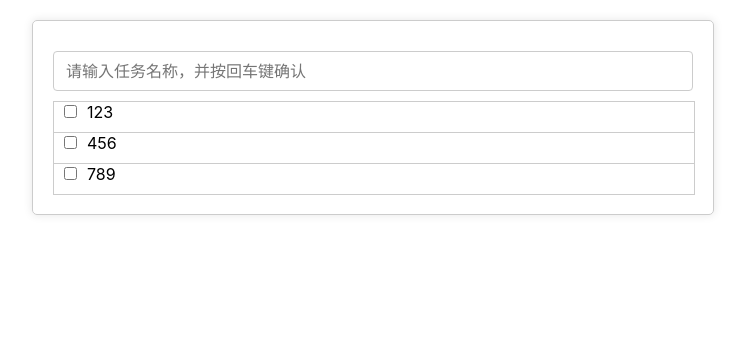
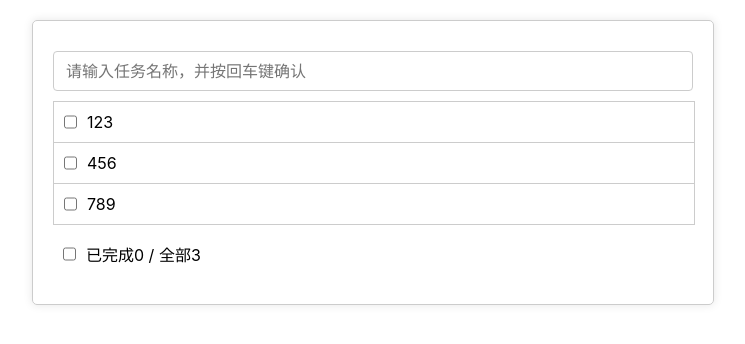
Before and after one commit to whyiyhw/react-study, a React (Create React App) app: page / in a window 1280 px wide. Shown: the top 344 px of the page, without its empty margins (267-1012 px from the left). Built offline with nearby package versions, Linux system fonts and the light colour scheme.

Commit message:
completed todo list

```diff
--- a/src/component/TaskApp/TaskFooter/index.jsx
+++ b/src/component/TaskApp/TaskFooter/index.jsx
@@ -1,10 +1,26 @@
 import React, {Component} from 'react';
+import footer from './index.module.css';
 
 class TaskFooter extends Component {
     render() {
+        const {taskList,completedAll} = this.props
+
+        const taskDown = taskList.filter((task) => {
+            return task.isComplete === true && task.isDeleted === false
+        }).length
+
+        const taskCount = taskList.filter((task) => {
+            return task.isDeleted === false
+        }).length
+
+
         return (
-            <div>
-                已完成{this.props.taskDown}/全部{this.props.taskCount}
+            <div className={footer.container}>
+
+                <input type="checkbox" onChange={completedAll}/>
+                <label style={{display: "block"}}>
+                    已完成{taskDown} / 全部{taskCount}
+                </label>
             </div>
         );
     }
--- /dev/null
+++ b/src/component/TaskApp/TaskFooter/index.module.css
@@ -0,0 +1,12 @@
+.container {
+    display: flex;
+    justify-content: flex-start;
+    align-items: center;
+    width: 100%;
+    height: 40px;
+    margin: 10px auto;
+}
+.container > input {
+    margin: 0 10px;
+    height: 100%;
+}
--- a/src/component/TaskApp/TaskList/TaskItem/index.jsx
+++ b/src/component/TaskApp/TaskList/TaskItem/index.jsx
@@ -1,6 +1,17 @@
-import React, { Component } from 'react';
+import React, {Component} from 'react';
 import TaskItemCss from "./index.module.css";
+
 class TaskItem extends Component {
+
+    checkbox = React.createRef()
+
+    componentDidMount() {
+        this.checkbox.current.checked = this.props.isComplete
+    }
+
+    componentDidUpdate(prevProps, prevState, snapshot) {
+        this.checkbox.current.checked = this.props.isComplete
+    }
 
     render() {
         const {
@@ -8,18 +19,24 @@ class TaskItem extends Component {
             mouseInRange,
             handlerMouseEnter,
             handlerMouseLeave,
+            handlerClickDel,
+            handlerClickCompleted,
+            isDeleted,
+            isComplete,
             index,
         } = this.props;
 
         return (
             <div className={TaskItemCss.input}
-                onMouseEnter={e => handlerMouseEnter(e, index)}
-                onMouseLeave={e => handlerMouseLeave(e, index)} >
+                 onMouseEnter={e => handlerMouseEnter(e, index)}
+                 onMouseLeave={e => handlerMouseLeave(e, index)}
+                 style={{display: isDeleted ? "none" : "flex"}}>
 
-                <input type="checkbox" />
-                <label>{taskName}</label>
-                <button style={{ display: mouseInRange ? 'block' : 'none' }}>删除</button>
-
+                <input type="checkbox" ref={this.checkbox} onChange={e => handlerClickCompleted(e, index)} defaultChecked={isComplete}/>
+                <label style={{textDecoration: isComplete ? "line-through" : "none"}}> {taskName} </label>
+                <button style={{display: mouseInRange ? 'block' : 'none'}}
+                        onClick={e => handlerClickDel(e, index)}>删除
+                </button>
             </div>
         );
     }
--- a/src/component/TaskApp/TaskList/TaskItem/index.module.css
+++ b/src/component/TaskApp/TaskList/TaskItem/index.module.css
@@ -1,25 +1,31 @@
 .input {
     width: 100%;
-    height: 30px;
+    height: 40px;
     border: 1px solid #ccc;
     margin: 0 0 -1px 0;
     display: flex;
     flex-direction: row;
     justify-content: flex-start;
-    align-items: baseline;
 }
 
-.input>input {
+.input > input {
     margin: 0 10px;
+    height: 100%;
 }
 
-.input>label {
+.input > label {
     text-align: center;
+    height: 100%;
+    display: flex;
+    align-items: center;
+    text-decoration: none;
 }
 
-.input>button {
+.input > button {
     background-color: rgb(227, 129, 129);
     border: 1px solid #ccc;
     border-radius: 4px;
     margin: 0 0 0 auto;
+    height: 100%;
+    width: 80px;
 }
--- a/src/component/TaskApp/TaskList/index.jsx
+++ b/src/component/TaskApp/TaskList/index.jsx
@@ -1,4 +1,4 @@
-import React, { Component } from 'react';
+import React, {Component} from 'react';
 import TaskItem from "./TaskItem";
 import TaskListCss from "./index.module.css";
 
@@ -12,21 +12,32 @@ class TaskList extends Component {
         this.props.handlerMouseInRangeChange(key, false)
     }
 
-    handlerOnChange = (e) => {
-        console.log(e.target)
+    handlerClickDel = (e, key) => {
+        this.props.handlerClickDel(key)
+    }
+
+    handlerClickCompleted = (e, key) => {
+        this.props.handlerClickCompleted(key)
     }
 
     render() {
-        const { taskList } = this.props
+        const {taskList} = this.props
 
         return (
             <div className={TaskListCss.container}>
                 {
                     taskList.map((task, index) => {
                         return (
-                            <TaskItem taskName={task.name} mouseInRange={task.mouseInRange} index={index} key={index}
-                                handlerMouseEnter={this.handlerMouseEnter}
-                                handlerMouseLeave={this.handlerMouseLeave}
+                            <TaskItem taskName={task.name}
+                                      isDeleted={task.isDeleted}
+                                      isComplete={task.isComplete}
+                                      mouseInRange={task.mouseInRange}
+                                      index={index}
+                                      key={index}
+                                      handlerMouseEnter={this.handlerMouseEnter}
+                                      handlerMouseLeave={this.handlerMouseLeave}
+                                      handlerClickDel={this.handlerClickDel}
+                                      handlerClickCompleted={this.handlerClickCompleted}
                             />
                         )
                     })
--- a/src/component/TaskApp/index.jsx
+++ b/src/component/TaskApp/index.jsx
@@ -1,27 +1,29 @@
-import React, { Component } from 'react';
+import React, {Component} from 'react';
 import TaskInput from "./TaskInput";
 import TaskList from "./TaskList";
 import TaskAppCss from './index.module.css';
+import TaskFooter from "./TaskFooter";
 
 class TaskApp extends Component {
 
     state = {
         inputValue: "",
         taskList: [
-            { name: "123", mouseInRange: false, isDeleted: false },
-            { name: "456", mouseInRange: false, isDeleted: false },
-            { name: "789", mouseInRange: false, isDeleted: false },
+            {name: "123", mouseInRange: false, isDeleted: false, isComplete: false},
+            {name: "456", mouseInRange: false, isDeleted: false, isComplete: false},
+            {name: "789", mouseInRange: false, isDeleted: false, isComplete: false},
         ],
     }
 
     handlerKeyDown = (e) => {
         // 回车键  提交数据
         if (e.keyCode === 13) {
-            const { taskList, inputValue } = this.state
+            const {taskList, inputValue} = this.state
             taskList.push({
                 name: inputValue,
                 mouseInRange: false,
                 isDeleted: false,
+                isComplete: false,
             })
 
             this.setState({
@@ -38,8 +40,35 @@ class TaskApp extends Component {
     }
 
     handlerMouseInRangeChange = (index, mouseInRange) => {
-        const { taskList } = this.state
+        const {taskList} = this.state
         taskList[index].mouseInRange = mouseInRange
+        this.setState({
+            taskList: taskList
+        })
+    }
+
+    handlerClickDel = (index) => {
+        const {taskList} = this.state
+        taskList[index].isDeleted = true
+        this.setState({
+            taskList: taskList
+        })
+    }
+
+    handlerClickCompleted = (index) => {
+        const {taskList} = this.state
+        taskList[index].isComplete = !taskList[index].isComplete
+        this.setState({
+            taskList: taskList
+        })
+    }
+    completedAll = (e) => {
+        const val = e.target.checked
+        let {taskList} = this.state
+        taskList = taskList.map((task) => {
+            task.isComplete = val
+            return task;
+        })
         this.setState({
             taskList: taskList
         })
@@ -47,12 +76,17 @@ class TaskApp extends Component {
 
     render() {
 
-        const { inputValue, taskList } = this.state;
+        const {inputValue, taskList} = this.state;
 
         return (
             <div className={TaskAppCss.container}>
-                <TaskInput inputValue={inputValue} onKeyDown={this.handlerKeyDown} onChange={this.handlerChange} />
-                <TaskList taskList={taskList} handlerMouseInRangeChange={this.handlerMouseInRangeChange}/>
+                <TaskInput inputValue={inputValue} onKeyDown={this.handlerKeyDown} onChange={this.handlerChange}/>
+                <TaskList taskList={taskList}
+                          handlerMouseInRangeChange={this.handlerMouseInRangeChange}
+                          handlerClickDel={this.handlerClickDel}
+                          handlerClickCompleted={this.handlerClickCompleted}
+                />
+                <TaskFooter taskList={taskList} completedAll={e => this.completedAll(e)}/>
             </div>
         );
     }
```
